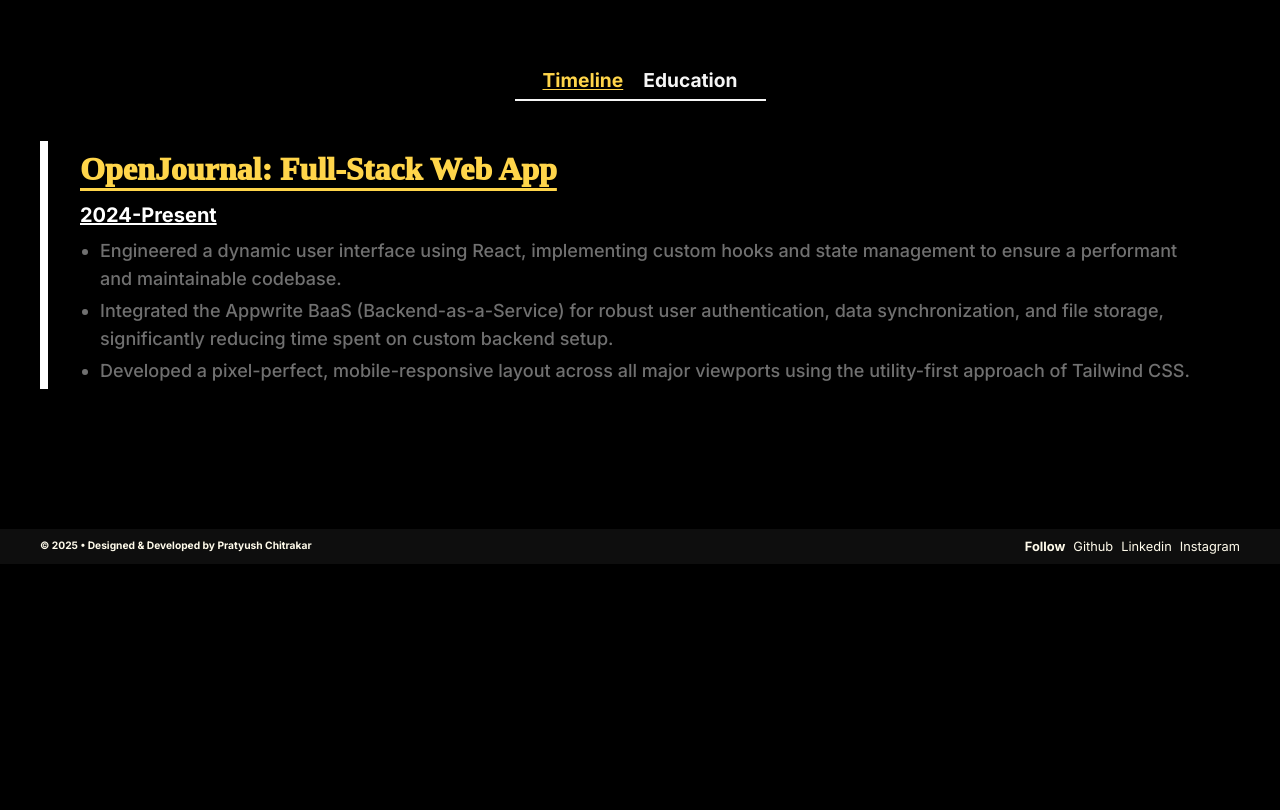
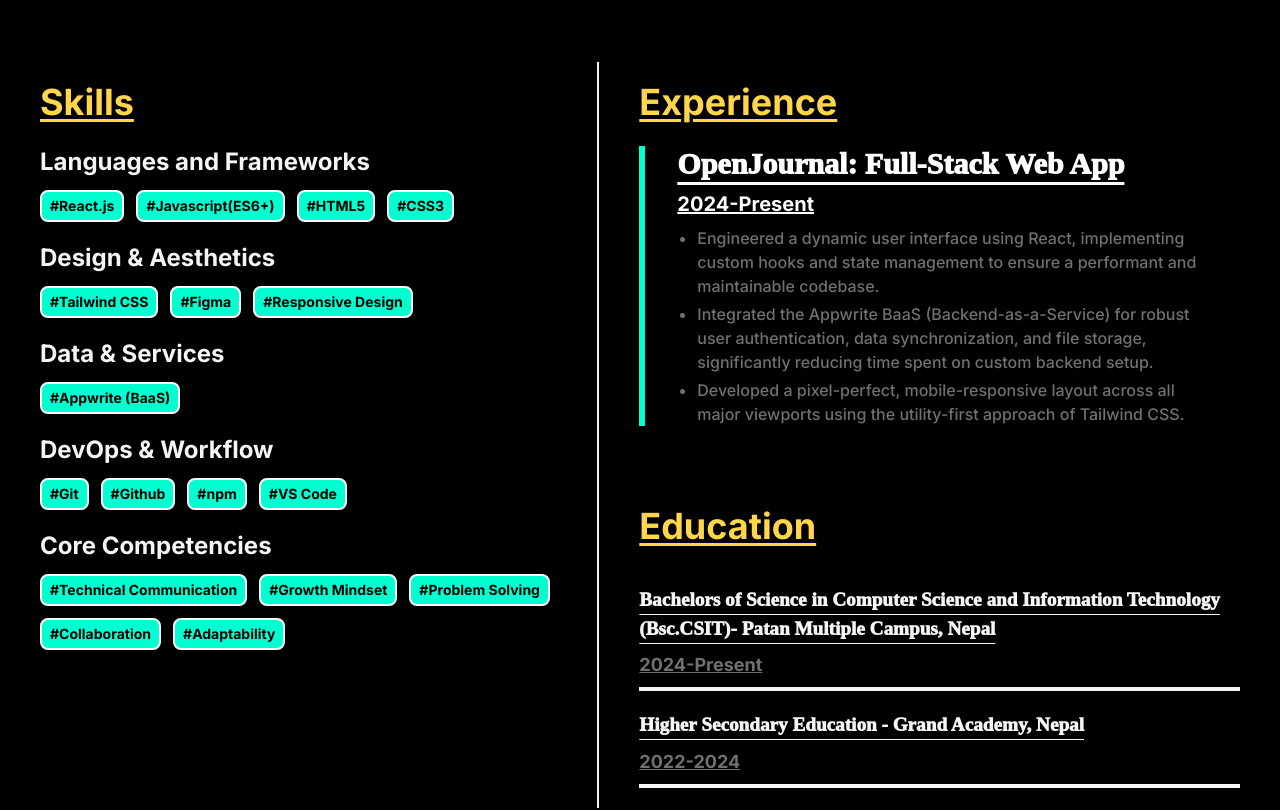
Before and after one commit to Chitrakar09/Personal_Portfolio, a React (Vite) app: page /realm/about in a window 1280 px wide. Shown: the part 740-1550 px from the top of the page. Before the commit the page ends 1304 px from the top, so only its background shows below. Built offline with nearby package versions, Linux system fonts and the light colour scheme; a web font is replaced by a local one.

Commit message:
skill section added

```diff
--- a/src/components/features/About/Career.jsx
+++ b/src/components/features/About/Career.jsx
@@ -1,44 +1,24 @@
 import React from "react";
 import Experience from "./Experience";
 import Education from "./Education";
-import { useState } from "react";
-import {motion} from 'motion/react'
+import { SkillsSection } from "@/components";
 
 function Career() {
-  const [state, setState] = useState("experience");
-
-  //Animation for tab
-
-  const tabVariants={
-    initial:{
-      opacity:0,
-      y:20
-    },
-    visible:{
-      opacity:1,
-      y:0,
-      transition:{
-        duration:1,
-        ease:"easeInOut"
-      }
-    }
-  }
   return (
     <div
       id="careerContainer"
-      className="w-full flex flex-col items-center smLaptop:items-center gap-5 mb-10"
+      className="w-full flex flex-col items-center smLaptop:items-center gap-10 smLaptop:gap-30 4k:gap-60 mb-10"
     >
-      <motion.div
-      variants={tabVariants}
-      initial="initial"
-      whileInView="visible"
-        id="tab"
-        className="bg-black mx-5 md:mx-10 py-1 px-5 tablet:px-10 smLaptop:px-7 text-text-light flex text-[4vw] tablet:text-[3.5vw] smLaptop:text-[2vw] laptop:text-[1.5vw] font-bold gap-5 border-b-2"
+      <div
+        id="skillsAndExperienceContainer"
+        className="w-full flex flex-col smLaptop:flex-row justify-center gap-10 smLaptop:gap-0"
       >
-        <button onClick={() => (setState("experience"))} className={(state==="experience")?' text-primary-golden transition-all delay-75 underline underline-offset-2':null}>Timeline</button>
-        <button onClick={() => setState("education")} className={(state==="education")?' text-primary-golden transition-all delay-75 underline underline-offset-2':null}>Education</button>
-      </motion.div>
-      {state === "experience" ? <Experience /> : <Education />}
+        <SkillsSection />
+        <div className="flex flex-col gap-10">
+          <Experience />
+          <Education />
+        </div>
+      </div>
     </div>
   );
 }
--- a/src/components/features/About/CareerCard.jsx
+++ b/src/components/features/About/CareerCard.jsx
@@ -17,11 +17,11 @@ function CareerCard({
   //initial values
   const border =
     use === "experience"
-      ? 'border-l-4 smLaptop:border-l-8'
+      ? 'border-l-4 smLaptop:border-l-6 border-accent-tealGlow'
       : "border-b-4";
 
   //animation
-  const animationDirection = val % 2 === 0 ? -70 : 70;
+  const animationDirection = -50
   const containerVariants = {
     initial: {
       opacity: 0,
@@ -43,15 +43,15 @@ function CareerCard({
       initial="initial"
       whileInView="visible"
       viewport={{ once: false, amount: 0 }}
-      className={`px-8 py-1 lgLaptop:pb-5 ${border} flex flex-col gap-2 ${use==='experience'?'text-left':'text-center'}`}
+      className={`${use==='experience'?'px-5 smLaptop:px-8':null} lgLaptop:pb-5 ${border} flex flex-col gap-2 4k:gap-6 items-start`}
     >
       <div id="title">
-        <h1 className={`font-[1000] text-center ${use==='experience'?'text-[6vw] tablet:text-[5vw] smLaptop:text-[2.5vw] laptop:text-[2.5vw] 4k:text-[3.5vw]':'text-[4vw] tablet:text-[2.5vw] smLaptop:text-[1.7vw] laptop:text-[1.5vw] 4k:text-[3.5vw] '} laptop:underline-offset-8 font-title underline underline-offset-3 ${use==='experience'?'text-primary-golden text-left':null}`}>
+        <h1 className={`font-[1000] text-start ${use==='experience'?'smLaptop:text-start text-[6vw] tablet:text-[5vw] smLaptop:text-3xl laptop:text-3xl 4k:text-7xl':'text-[4vw] tablet:text-[2.5vw] smLaptop:text-[1.7vw] laptop:text-[1.5vw] 4k:text-5xl '} laptop:underline-offset-8 font-title underline underline-offset-3`}>
           {title}
         </h1>
       </div>
       <div id="timeline">
-        <h3 className={`font-extrabold underline text-center ${use==='experience'?'text-base tablet:text-xl smLaptop:text-xl laptop:text-xl lgLaptop:text-[1.2vw] 4k:text-[1.7vw]':'text-base tablet:text-lg smLaptop:text-lg laptop:text-lg lgLaptop:text-[1.1vw] 4k:text-[1.7vw] text-text-muted'} ${use==='experience'?'text-left':null}`}>
+        <h3 className={`font-extrabold underline text-center ${use==='experience'?'text-base tablet:text-xl smLaptop:text-xl laptop:text-xl lgLaptop:text-[1.2vw] 4k:text-4xl':'text-base tablet:text-lg smLaptop:text-lg laptop:text-lg lgLaptop:text-[1.1vw] 4k:text-3xl text-text-muted'}`}>
           {date}
         </h3>
       </div>
@@ -62,7 +62,7 @@ function CareerCard({
       >
         {(details&&isDesktop) && (
           <motion.ul
-          className="font-medium text-text-muted tablet:text-xl smLaptop:text-lg laptop:text-lg lgLaptop:text-[1.3vw] 4k:text-[1.57vw] flex flex-col gap-1">
+          className="font-medium text-text-muted tablet:text-xl smLaptop:text-base laptop:text-base lgLaptop:text-[1.2vw] 4k:text-4xl flex flex-col gap-1">
             {details}
           </motion.ul>
         )}
--- a/src/components/features/About/Education.jsx
+++ b/src/components/features/About/Education.jsx
@@ -17,7 +17,7 @@ function Education() {
   const containerVariants = {
     initial: {
       opacity: 0,
-      y:10
+      y:30
     },
     visible: {
       opacity: 1,
@@ -36,8 +36,9 @@ function Education() {
           initial="initial"
           whileInView="visible"
           viewport={{ once: false }}
-          className=" bg-black text-text-light px-5 md:px-10 py-5 flex flex-col gap-2 tablet:gap-2"
+          className=" bg-black text-text-light px-5 md:px-10 py-5 flex flex-col gap-10"
         >
+          <h1 className="underline underline-offset-4 text-4xl 4k:text-8xl font-extrabold text-center text-primary-golden smLaptop:text-start">Education</h1>
           <div id="cardContainer" className=" flex flex-col gap-5">
             {educations.map((education, i) => (
               <div key={i} className="w-full">
--- a/src/components/features/About/Experience.jsx
+++ b/src/components/features/About/Experience.jsx
@@ -22,13 +22,23 @@ function Experience() {
       opacity: 1,
       transition: {
         duration: 1,
-        staggerChildren:0,
         ease: "easeInOut",
       },
     },
   };
 
-
+const headingVariants={
+  initial:{
+    y:30,
+  },
+  visible:{
+    y:0,
+    transition:{
+      duration:0.5,
+      ease:"easeInOut"
+    }
+  }
+}
   return (
     <motion.div
       id="experienceContainer"
@@ -36,8 +46,9 @@ function Experience() {
       initial="initial"
       whileInView="visible"
       viewport={{ once: false }}
-      className="w-full text-white px-5 md:px-10 py-5 flex flex-col gap-2 tablet:gap-2"
+      className="w-full text-white px-5 md:px-10 py-5 flex flex-col items-center smLaptop:items-start gap-8 smLaptop:gap-6 4k:gap-10"
     >
+      <motion.h1 variants={headingVariants} initial="initial" whileInView={"visible"} viewport={{once:false,amount:'all'}} className="underline underline-offset-4 text-4xl 4k:text-8xl font-extrabold text-primary-golden">Experience</motion.h1>
       <div id="cardContainer" className="w-full flex flex-col gap-5">
         {experiences.map((experience, i) => (
           <div key={i} className="w-full">
--- a/src/components/features/About/SkillsSection.jsx
+++ b/src/components/features/About/SkillsSection.jsx
@@ -1,9 +1,159 @@
-import React from 'react'
+import { SkillContainer } from "@/components";
+import React from "react";
+import { motion } from "motion/react";
 
 function SkillsSection() {
+  const skills = {
+    technical: {
+      frameworks: ["React.js", "Javascript(ES6+)", "HTML5", "CSS3"],
+      services: ["Appwrite (BaaS)"],
+      design: ["Tailwind CSS", "Figma", "Responsive Design"],
+      workflow: ["Git", "Github", "npm", "VS Code"],
+    },
+    soft: [
+      "Technical Communication",
+      "Growth Mindset",
+      "Problem Solving",
+      "Collaboration",
+      "Adaptability",
+    ],
+  };
+  const containerVariants = {
+    initial: {
+      opacity: 0,
+    },
+    visible: {
+      opacity: 1,
+      transition: {
+        duration: 1,
+        ease: "easeInOut",
+      },
+    },
+  };
+
+  const headingVariants = {
+    initial: {
+      y: 30,
+    },
+    visible: {
+      y: 0,
+      transition: {
+        duration: 0.5,
+        ease: "easeInOut",
+      },
+    },
+  };
+
+  const titleVariants = {
+    initial: {
+      opacity: 0,
+      y: 50,
+    },
+    visible: {
+      opacity: 1,
+      y: 0,
+      transition: {
+        duration: 0.5,
+        ease: "easeIn",
+      },
+    },
+  };
+
   return (
-    <div id='skillsSectionContainer' className='w-full h-full text-text-light'>SkillsSection</div>
-  )
+    <motion.div
+      variants={containerVariants}
+      initial="initial"
+      whileInView={"visible"}
+      viewport={{ once: false }}
+      id="skillsSectionContainer"
+      className="w-full h-full text-text-light smLaptop:border-r-2 px-5 md:px-10 py-5 flex flex-col gap-8 smLaptop:gap-6 4k:gap-8 items-center smLaptop:items-start"
+    >
+      <motion.h2
+        variants={headingVariants}
+        initial="initial"
+        whileInView={"visible"}
+        viewport={{ once: false }}
+        className="underline underline-offset-4 text-4xl 4k:text-8xl font-extrabold text-primary-golden"
+      >
+        Skills
+      </motion.h2>
+      <div
+        id="skillsContainer"
+        className="w-full flex flex-col gap-5 4k:gap-10"
+      >
+        <div
+          id="technicalSkills"
+          className="flex flex-col justify-evenly items-start gap-5 4k:gap-10"
+        >
+          <div id="frameworkContainer" className="w-full flex flex-col gap-3">
+            <motion.h2
+              variants={titleVariants}
+              initial="initial"
+              whileInView={"visible"}
+              viewport={{ once: false }}
+              className="text-xl tablet:text-2xl 4k:text-5xl font-bold text-center smLaptop:text-start"
+            >
+              Languages and Frameworks
+            </motion.h2>
+            <SkillContainer skills={skills.technical.frameworks} />
+          </div>
+          <div id="designContainer" className="w-full flex flex-col gap-3">
+            <motion.h2
+              variants={titleVariants}
+              initial="initial"
+              whileInView={"visible"}
+              viewport={{ once: false }}
+              className="text-xl tablet:text-2xl 4k:text-5xl font-bold text-center smLaptop:text-start"
+            >
+              Design & Aesthetics
+            </motion.h2>
+            <SkillContainer skills={skills.technical.design} />
+          </div>
+          <div id="servicesContainer" className="w-full flex flex-col gap-3">
+            <motion.h2
+              variants={titleVariants}
+              initial="initial"
+              whileInView={"visible"}
+              viewport={{ once: false }}
+              className="text-xl tablet:text-2xl 4k:text-5xl font-bold text-center smLaptop:text-start"
+            >
+              Data & Services
+            </motion.h2>
+            <SkillContainer skills={skills.technical.services} />
+          </div>
+          <div id="workflowContainer" className="w-full flex flex-col gap-3">
+            <motion.h2
+              variants={titleVariants}
+              initial="initial"
+              whileInView={"visible"}
+              viewport={{ once: false }}
+              className="text-xl tablet:text-2xl 4k:text-5xl font-bold text-center smLaptop:text-start"
+            >
+              DevOps & Workflow
+            </motion.h2>
+            <SkillContainer skills={skills.technical.workflow} />
+          </div>
+        </div>
+        <div
+          id="softSkills"
+          className="flex flex-col justify-evenly items-start"
+        >
+          <div id="softSkillContainer" className="w-full flex flex-col gap-3">
+            <motion.h2
+              variants={titleVariants}
+              initial="initial"
+              whileInView={"visible"}
+              viewport={{ once: false }}
+              className="text-xl tablet:text-2xl 4k:text-5xl font-bold text-center smLaptop:text-start"
+            >
+              Core Competencies
+            </motion.h2>
+            <SkillContainer skills={skills.soft} />
+          </div>
+        </div>
+      </div>
+    </motion.div>
+  );
 }
 
-export default SkillsSection
+export default SkillsSection;
--- a/src/components/features/Projects/ProjectCard.jsx
+++ b/src/components/features/Projects/ProjectCard.jsx
@@ -41,7 +41,7 @@ function ProjectCard({ project, Key }) {
           {project.title}
         </h3>
         {/* description */}
-        <div className="text-text-muted text-sm smLaptop:text-base lgLaptop:text-lg 4k:text-3xl mb-4 4k:mb-8 flex flex-col justify-between gap-2 4k:gap-4 flex-grow">
+        <div className="text-text-muted text-sm tablet:text-lg smLaptop:text-base lgLaptop:text-lg 4k:text-3xl mb-4 4k:mb-8 flex flex-col justify-between gap-2 4k:gap-4 flex-grow">
           {project.intro}
           {(isInViewMore && isDesktop) && project.description}
           {(isDesktop)? isInViewMore ? (
--- a/src/components/index.js
+++ b/src/components/index.js
@@ -7,4 +7,5 @@ import Career from "./features/About/Career";
 import CareerCard from "./features/About/CareerCard";
 import ProjectCard from "./features/Projects/ProjectCard";
 import SkillsSection from "./features/About/SkillsSection";
-export {ProfilePic,Button,Header,Footer,AboutSection,Career,CareerCard, ProjectCard,SkillsSection};
+import SkillContainer from "./ui/SkillContainer";
+export {ProfilePic,Button,Header,Footer,AboutSection,Career,CareerCard, ProjectCard,SkillsSection,SkillContainer};
--- /dev/null
+++ b/src/components/ui/SkillContainer.jsx
@@ -0,0 +1,42 @@
+import React from 'react'
+import { motion } from "motion/react";
+
+function SkillContainer({skills}) {
+  const containerVariants={
+    initial:{
+      opacity:0,
+    },
+    visible:{
+      opacity:1,
+      transition:{
+        duration:0.5,
+        delayChildren:0.5,
+        staggerChildren:0.2,
+        ease:"easeOut"
+      }
+    }
+  }
+  const pillVariants={
+    initial:{
+      opacity:0,
+      y:10
+    },
+    visible:{
+      opacity:1,
+      y:0,
+      transition:{
+        duration:0.3,
+        ease:"easeIn"
+      }
+    }
+  }
+  return (
+    <motion.div variants={containerVariants} initial="initial" whileInView={"visible"} className='w-full flex flex-wrap justify-center smLaptop:justify-start gap-3 4k:gap-5'>
+        {skills.map((skill,i)=>(
+            <motion.button variants={pillVariants} key={i} className='bg-accent-tealGlow text-black border-2 border-white hover:rotate-3 py-1 px-2 rounded-lg font-bold text-sm tablet:text-xl smLaptop:text-sm lgLaptop:text-lg 4k:text-4xl'>#{skill}</motion.button>
+        ))}
+    </motion.div>
+  )
+}
+
+export default SkillContainer
```
Also changed, not shown: src/components/features/About/AboutSection.jsx (+5 -5 lines).
